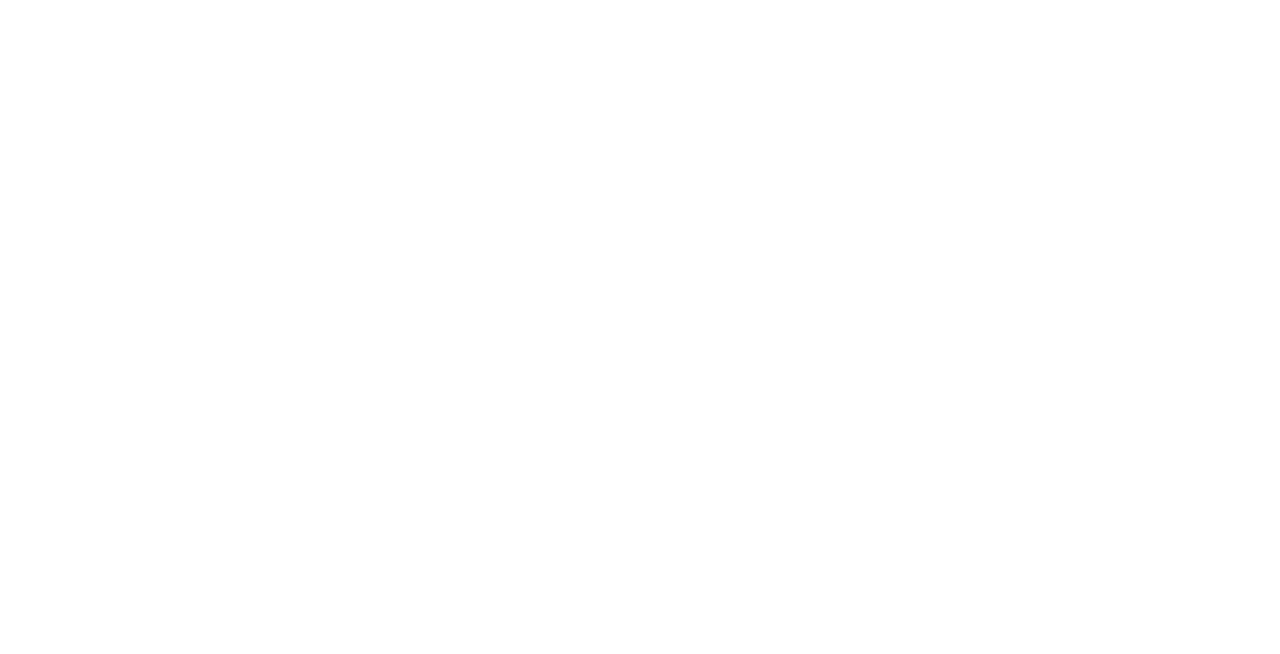
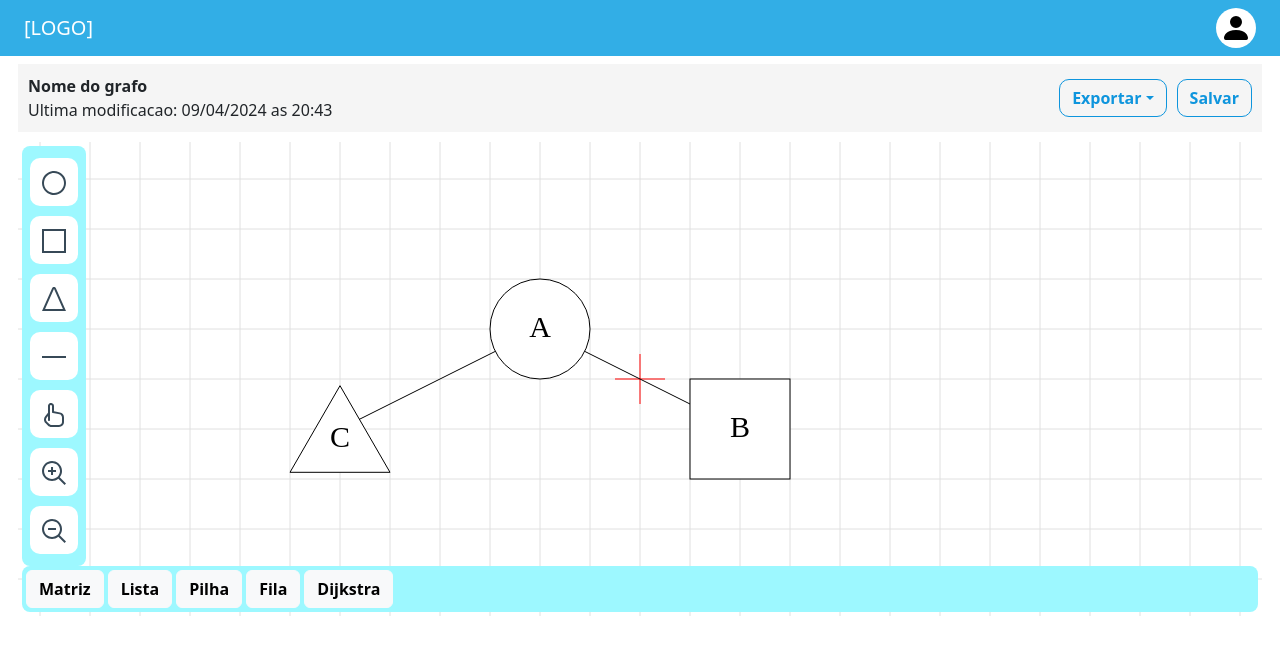
Before and after one commit to jhiy2004/graph-front, a React (Create React App) app: page /draw/1 in a window 1280 px wide. Before the commit this address had no page. Shown: the top 654 px of the page. Built offline with nearby package versions, Linux system fonts and the light colour scheme; no server answers.

Commit message:
Route for DrawScreen changed to /draw/:graph_id

```diff
--- a/src/routes.js
+++ b/src/routes.js
@@ -7,7 +7,7 @@
 function AppRoutes() {
   return (
     <Routes>
-      <Route path="/draw" element={<DrawScreen />} />
+      <Route path="/draw/:graph_id" element={<DrawScreen />} />
       <Route path="/user/graphs" element={<UserGraphs />} />
       <Route path="/login" element={<LoginForm />} />
       <Route path="/register" element={<RegisterForm />} />
```
